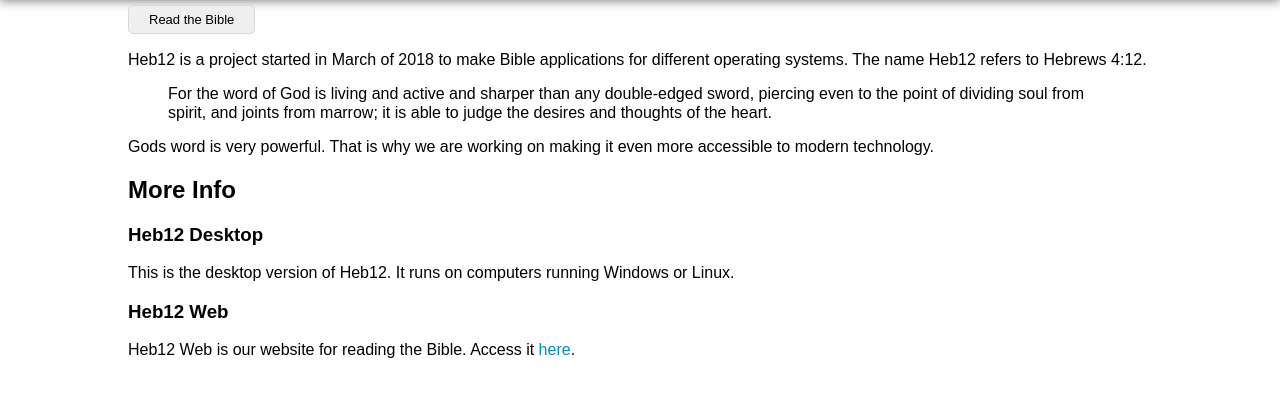
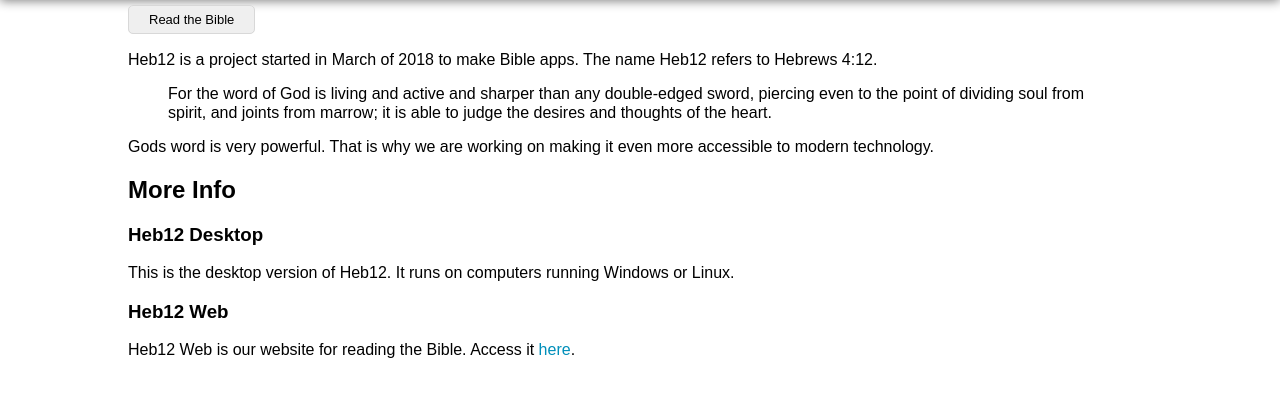
Before and after one commit to heb12/heb12web, a PHP site: page / in a window 1280 px wide. Shown: the part 56-453 px from the top of the page. Run offline with PHP 8.4, Linux system fonts and the light colour scheme.

Commit message:
Update index.php

```diff
--- a/index.php
+++ b/index.php
@@ -15,7 +15,7 @@
     <div id="wrapper">
         <a id="read" class="button"  href="bible.php?translation=net&ref=Hebrews+4">Read the Bible</a>
         <div id="about">
-            <p>Heb12 is a project started in March of 2018 to make Bible applications for different operating systems. The name Heb12 refers to Hebrews 4:12. </p>
+            <p>Heb12 is a project started in March of 2018 to make Bible apps. The name Heb12 refers to Hebrews 4:12. </p>
             <blockquote>For the word of God is living and active and sharper than any double-edged sword, piercing even to the point of dividing soul from spirit, and joints from marrow; it is able to judge the desires and thoughts of the heart.</blockquote>
             <p>Gods word is very powerful. That is why we are working on making it even more accessible to modern technology.</p>
             <h2>More Info</h2>
```
